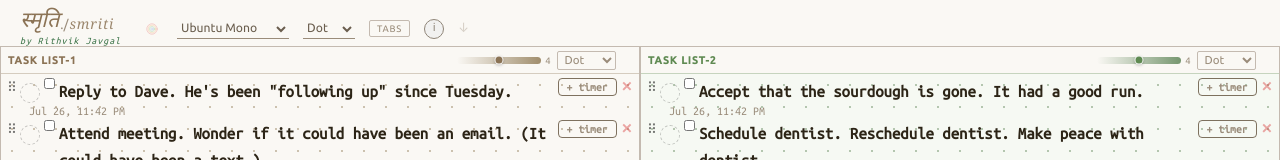
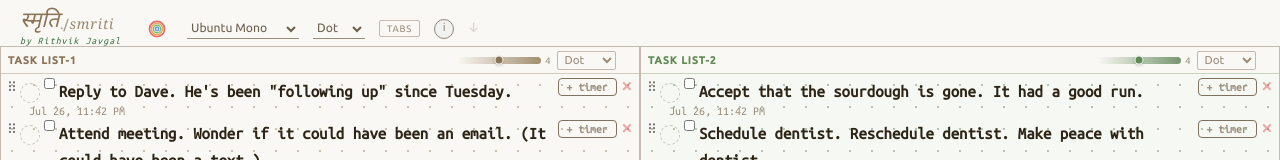
Before and after one commit to rithviksj/smriti, a plain HTML site: page smriti.html in a window 1280 px wide. Shown: the top 160 px of the page. Drawn offline with Linux system fonts and the light colour scheme.

Commit message:
Make snooze rings larger and brighter
- Button opacity: 0.32 → 0.78 (was nearly invisible)
- Hover opacity: 0.82 → 1.0
- SVG size: 22×22px → 32×32px
- Stroke widths increased ~40% for all 4 rings (bolder at larger size)
- Ring opacity per-circle: 0.82 → 0.92 (punchier color)
- Center dot radius: 0.85 → 1.4

Co-Authored-By: Claude Sonnet 4.6 <noreply@anthropic.com>

```diff
--- a/smriti.html
+++ b/smriti.html
@@ -1570,12 +1570,12 @@ mark {
   border: none;
   padding: 0;
   cursor: pointer;
-  opacity: 0.32;
+  opacity: 0.78;
   transition: opacity 0.22s, transform 0.15s;
   flex-shrink: 0;
 }
-#snooze-monkey:hover { opacity: 0.82; }
-#snooze-monkey svg { display: block; height: 22px; width: 22px; }
+#snooze-monkey:hover { opacity: 1; }
+#snooze-monkey svg { display: block; height: 32px; width: 32px; }
 #snooze-monkey:active { opacity: 0.5; transform: scale(0.90); }
 
 /* ── Snooze overlay ────────────────────────────── */
@@ -1647,15 +1647,15 @@ mark {
     <div id="header-controls">
       <button id="snooze-monkey" title="Snooze for 15 minutes" aria-label="Snooze">
       <svg viewBox="0 0 100 100" xmlns="http://www.w3.org/2000/svg" fill="none" stroke-linecap="round">
-        <circle cx="50" cy="50" r="23.7" stroke="#e03535" stroke-width="3.5" opacity="0.82"/>
-        <circle cx="50" cy="50" r="23.7" stroke="#e03535" stroke-width="0.8" opacity="0.30"/>
-        <circle cx="50" cy="50" r="17.6" stroke="#e8831a" stroke-width="3.2" opacity="0.82"/>
-        <circle cx="50" cy="50" r="17.6" stroke="#e8831a" stroke-width="0.7" opacity="0.28"/>
-        <circle cx="50" cy="50" r="11.7" stroke="#3aab45" stroke-width="3.0" opacity="0.82"/>
-        <circle cx="50" cy="50" r="11.7" stroke="#3aab45" stroke-width="0.7" opacity="0.28"/>
-        <circle cx="50" cy="50" r="5.5"  stroke="#2a72d6" stroke-width="3.0" opacity="0.82"/>
-        <circle cx="50" cy="50" r="5.5"  stroke="#2a72d6" stroke-width="0.7" opacity="0.28"/>
-        <circle cx="50" cy="50" r="0.85" fill="#2a72d6"   stroke="none"     opacity="0.85"/>
+        <circle cx="50" cy="50" r="23.7" stroke="#e03535" stroke-width="5.0" opacity="0.92"/>
+        <circle cx="50" cy="50" r="23.7" stroke="#e03535" stroke-width="1.2" opacity="0.38"/>
+        <circle cx="50" cy="50" r="17.6" stroke="#e8831a" stroke-width="4.5" opacity="0.92"/>
+        <circle cx="50" cy="50" r="17.6" stroke="#e8831a" stroke-width="1.0" opacity="0.35"/>
+        <circle cx="50" cy="50" r="11.7" stroke="#3aab45" stroke-width="4.2" opacity="0.92"/>
+        <circle cx="50" cy="50" r="11.7" stroke="#3aab45" stroke-width="1.0" opacity="0.35"/>
+        <circle cx="50" cy="50" r="5.5"  stroke="#2a72d6" stroke-width="4.0" opacity="0.92"/>
+        <circle cx="50" cy="50" r="5.5"  stroke="#2a72d6" stroke-width="1.0" opacity="0.35"/>
+        <circle cx="50" cy="50" r="1.4"  fill="#2a72d6"   stroke="none"     opacity="1.0"/>
       </svg>
       </button>
       <select id="font-select" class="ctrl-select" title="Task font">
```
